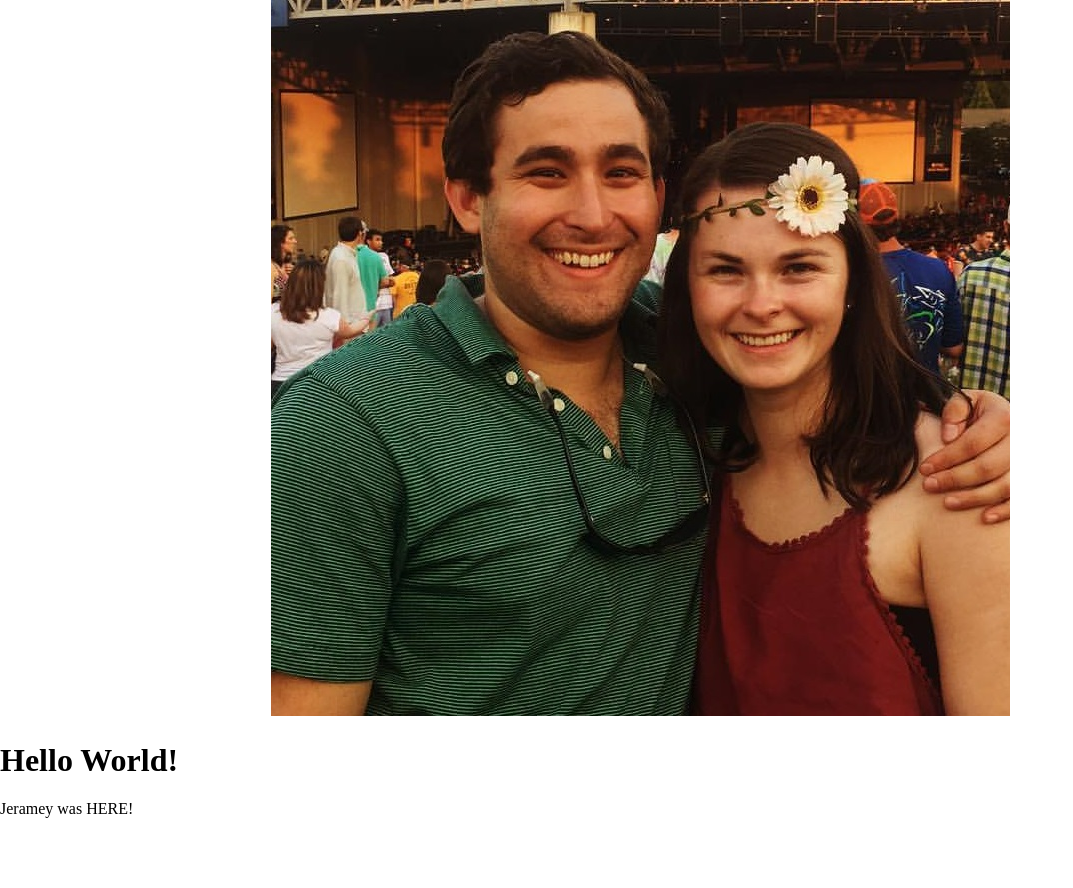
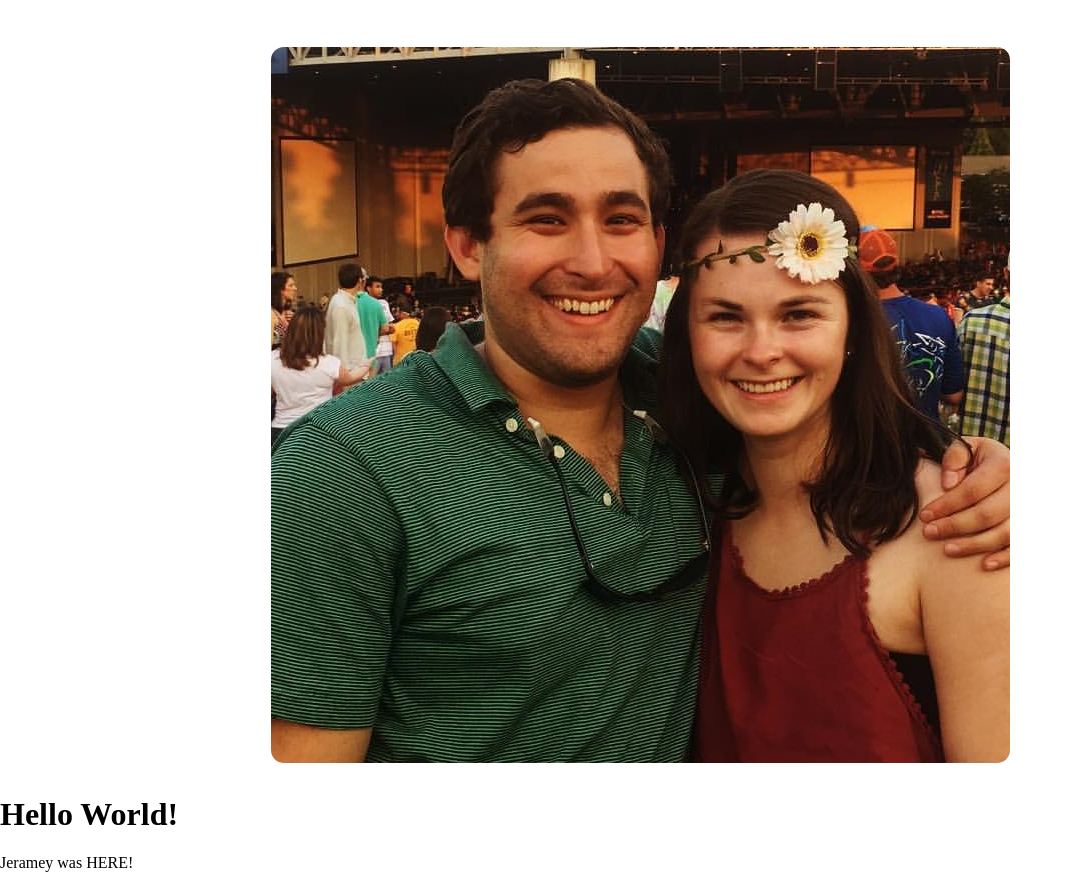
Before and after one commit to jermsn10/jermsn10.github.io, a plain HTML site: page index.html in a window 1280 px wide. Shown: the whole page, without its empty margins (0-1073 px from the left). Before the commit the page ends 834 px from the top, so only its background shows below. Drawn offline with nearby package versions, Linux system fonts and the light colour scheme.

Commit message:
sytle format

```diff
--- a/index.html
+++ b/index.html
@@ -6,7 +6,11 @@
   <style>
     header{
       text-align:center;
-      border-radius: 10px;
+    }
+    img{
+      margin: 40px 0px 0px 0px;
+      border: 7px solid white;
+      border-radius: 20px;
     }
   </style>
 </head>
```
